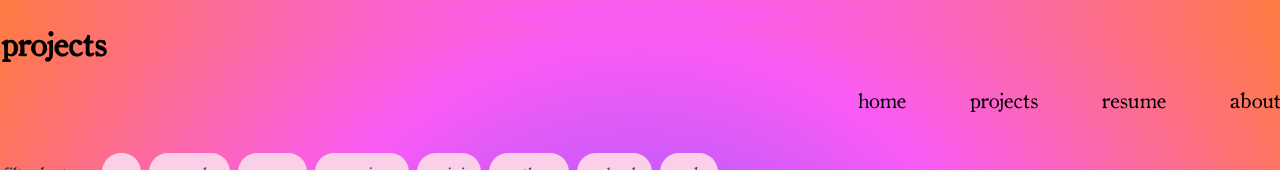
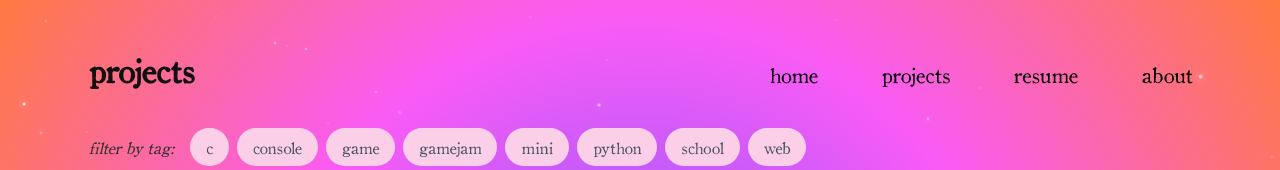
Before and after one commit to fluffyponyy/portfolio-website, a Next.js app: page /projects in a window 1280 px wide. Shown: the top 170 px of the page. Built offline with nearby package versions, Linux system fonts and the light colour scheme.

Commit message:
add starfield and custom title

```diff
--- a/src/app/projects/page.tsx
+++ b/src/app/projects/page.tsx
@@ -4,6 +4,8 @@ import ProjectCard from "@/components/project_card";
 import './project_page.css';
 import ProjectModal from "@/components/project_modal";
 import Nav from "@/components/nav";
+import StarField from "@/components/star_field_wrapper";
+
 
 type Project = {
     title: string;
@@ -17,6 +19,10 @@ type Project = {
 
 
 export default function ProjectsPage() {
+    useEffect(() => {
+        document.title = "Projects | Ana Constantinescu";
+    }, []);
+
     const [selectedProject, setSelectedProject] = useState<Project | null>(null);
 
     const [projects, setProjects] = useState<Project[]>([]);
@@ -44,8 +50,10 @@ export default function ProjectsPage() {
     tag_list.sort()
 
     return (
-        <div className="projects-container">
-            <div className="projects-header">
+
+        <div className="primary-container">
+            <StarField count={80} />
+            <div className="primary-header">
                 <h1>projects</h1>
                 <div className="nav-links">
                     <Nav />
```
